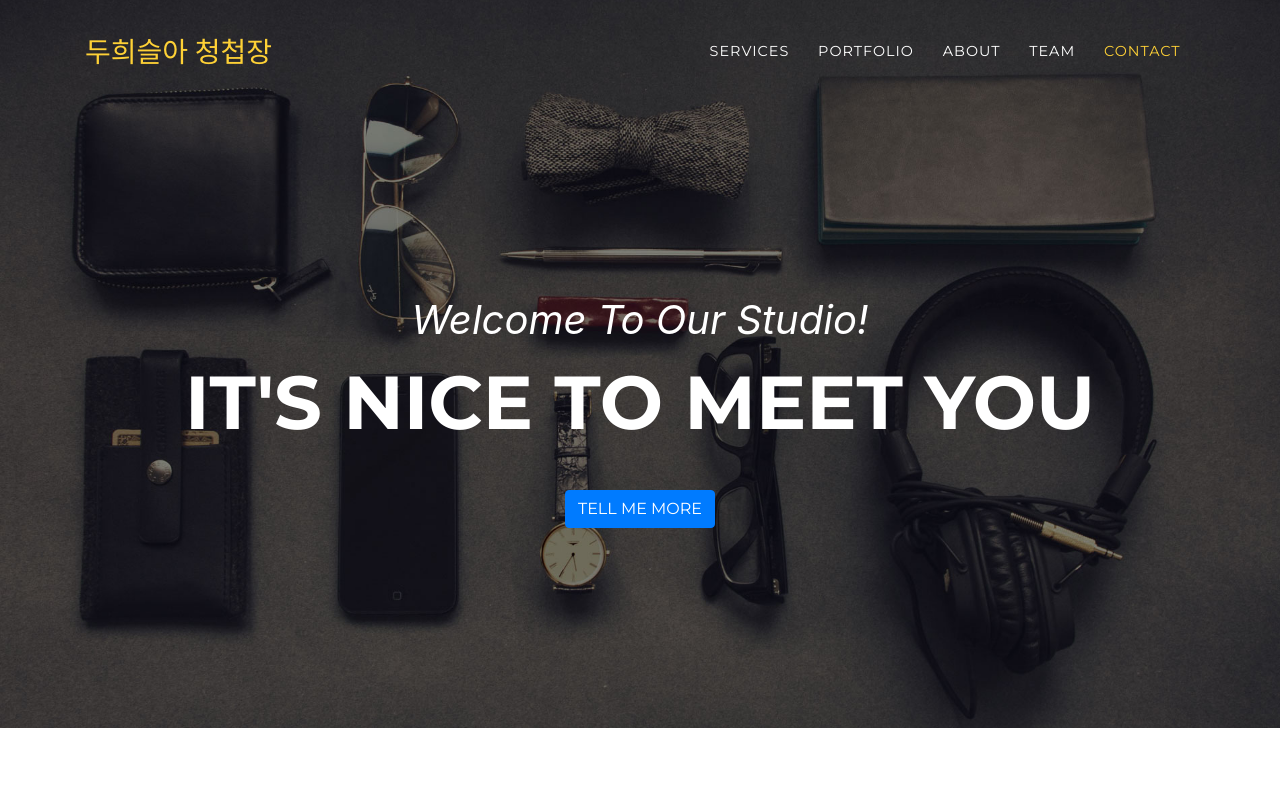
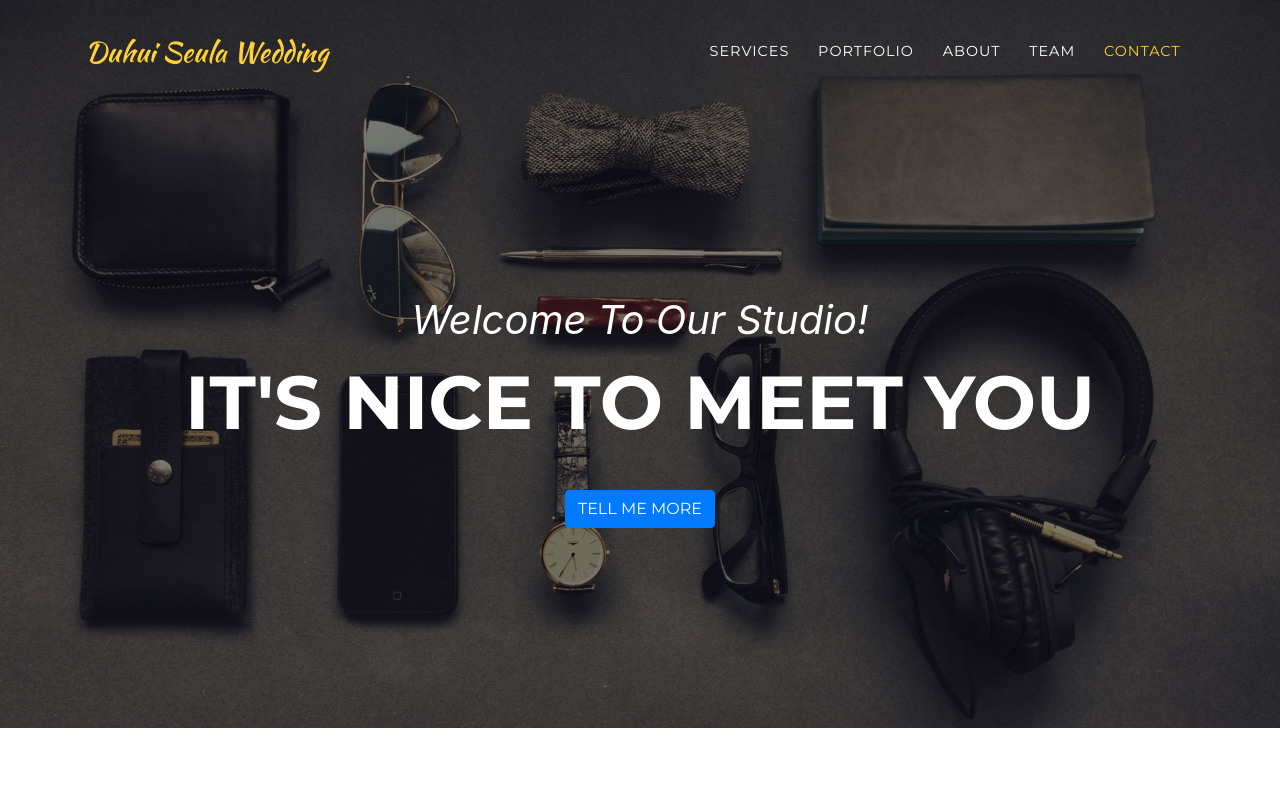
Before and after one commit to seula-s2-duhui/seula-s2-duhui.github.io, a website with bundled scripts: page index.html in a window 1280 px wide. Shown: the top 800 px of the page. Built offline with nearby package versions, Linux system fonts and the light colour scheme; files whose address does not match are found by name; a web font is replaced by a local one.

Commit message:
navbar brand change

```diff
--- a/index.html
+++ b/index.html
@@ -30,7 +30,7 @@
   <!-- Navigation -->
   <nav class="navbar navbar-expand-lg navbar-dark fixed-top" id="mainNav">
     <div class="container">
-      <a class="navbar-brand js-scroll-trigger" href="#page-top">두희슬아 청첩장</a>
+      <a class="navbar-brand js-scroll-trigger" href="#page-top">Duhui Seula Wedding</a>
       <button class="navbar-toggler navbar-toggler-right" type="button" data-toggle="collapse" data-target="#navbarResponsive" aria-controls="navbarResponsive" aria-expanded="false" aria-label="Toggle navigation">
         Menu
         <i class="fas fa-bars"></i>
```
